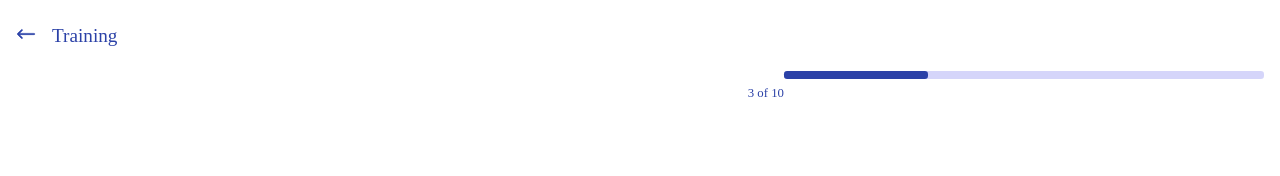
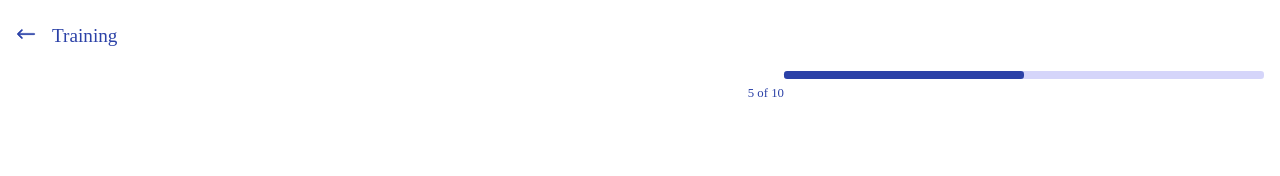
Before and after one commit to ekateryna-rodina/wordbook, a React (Create React App) app in the folder client/: page /training in a window 1280 px wide. Shown: the top 176 px of the page. Built offline with nearby package versions, Linux system fonts and the light colour scheme.

Commit message:
added training redux slice

```diff
--- a/client/src/app/store.ts
+++ b/client/src/app/store.ts
@@ -4,6 +4,7 @@ import counterReducer from '../features/counter/counter-slice';
 import dashboardReducer from '../features/dashboard/dashboard-slice';
 import modalReducer from '../features/modal/modal-slice';
 import searchReducer from '../features/search/search-slice';
+import trainingReducer from '../features/training/training-slice';
 import { wordBookApi } from '../services/api';
 
 export const store = configureStore({
@@ -12,6 +13,7 @@ export const store = configureStore({
     search: searchReducer,
     dashboard: dashboardReducer,
     modal: modalReducer,
+    training: trainingReducer,
     [wordBookApi.reducerPath]: wordBookApi.reducer,
   },
   middleware: (getDefaultMiddleware) =>
--- a/client/src/components/ProgressBar/ProgressBar.tsx
+++ b/client/src/components/ProgressBar/ProgressBar.tsx
@@ -1,5 +1,6 @@
 import React from 'react';
 import styled from 'styled-components';
+import { useAppSelector } from '../../app/hooks';
 
 const Container = styled.div`
   margin: 1rem 0 0 0;
@@ -30,15 +31,13 @@ const Container = styled.div`
 const Label = styled.span`
   margin-right: auto;
 `;
-type ProgressBarProps = {
-  total: number;
-  passed: number;
-};
-const ProgressBar = ({ total, passed }: ProgressBarProps) => {
+
+const ProgressBar = () => {
+  const { totalCards, passed } = useAppSelector((state) => state.training);
   return (
     <Container>
-      <Label>{`${passed} of ${total}`}</Label>
-      <progress max={total} value={passed}></progress>
+      <Label>{`${passed} of ${totalCards}`}</Label>
+      <progress max={totalCards} value={passed}></progress>
     </Container>
   );
 };
--- /dev/null
+++ b/client/src/features/training/training-slice.ts
@@ -0,0 +1,28 @@
+import { createSlice, PayloadAction } from '@reduxjs/toolkit';
+
+interface TrainingState {
+  totalCards: number;
+  passed: number;
+}
+
+const initialState: TrainingState = {
+  totalCards: 10,
+  passed: 5,
+};
+
+const trainingSlice = createSlice({
+  name: 'training',
+  initialState,
+  reducers: {
+    updateProgress(
+      state,
+      action: PayloadAction<{ total: number; passed: number }>
+    ) {
+      state.totalCards = action.payload.total;
+      state.passed = action.payload.passed;
+    },
+  },
+});
+
+export const { updateProgress } = trainingSlice.actions;
+export default trainingSlice.reducer;
--- a/client/src/pages/Training.tsx
+++ b/client/src/pages/Training.tsx
@@ -32,7 +32,7 @@ const Training = () => {
         </BackButton>
         <Header>Training</Header>
       </HeaderRow>
-      <ProgressBar total={10} passed={3} />
+      <ProgressBar />
     </Container>
   );
 };
```
